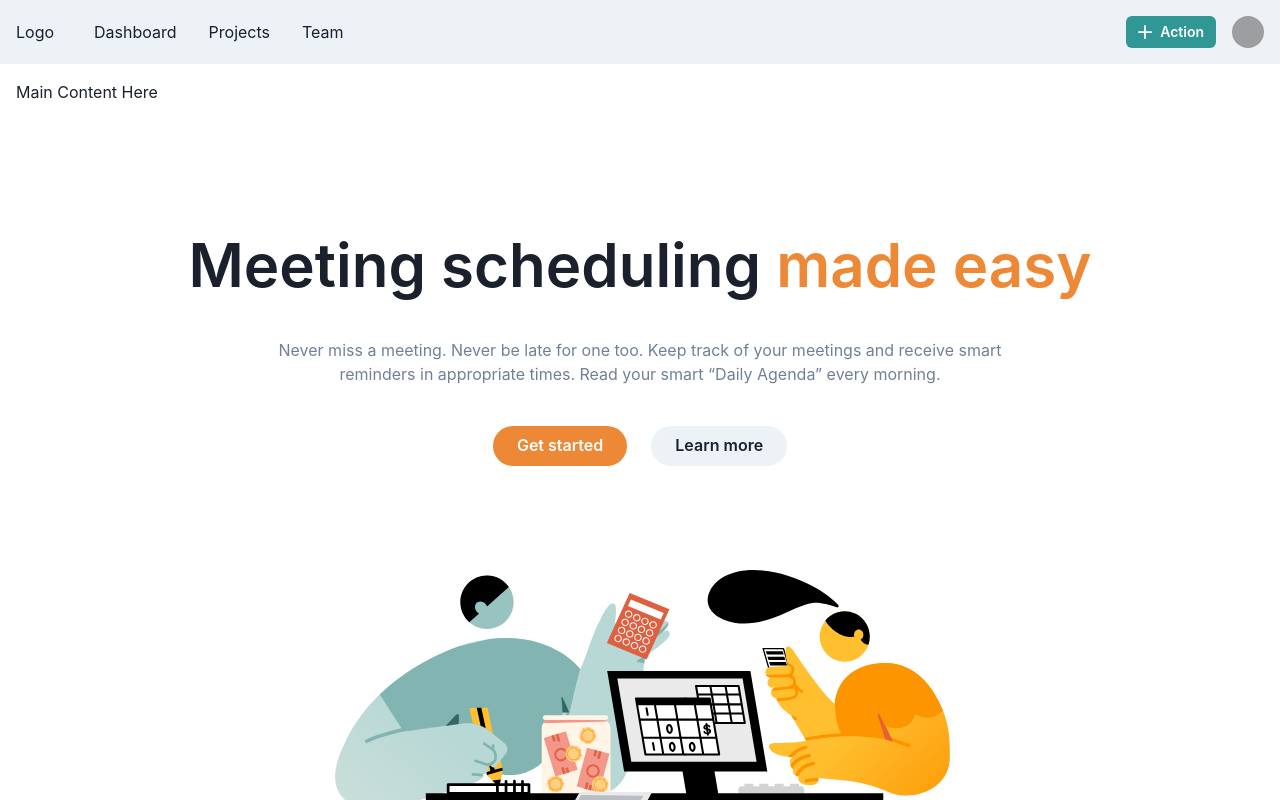
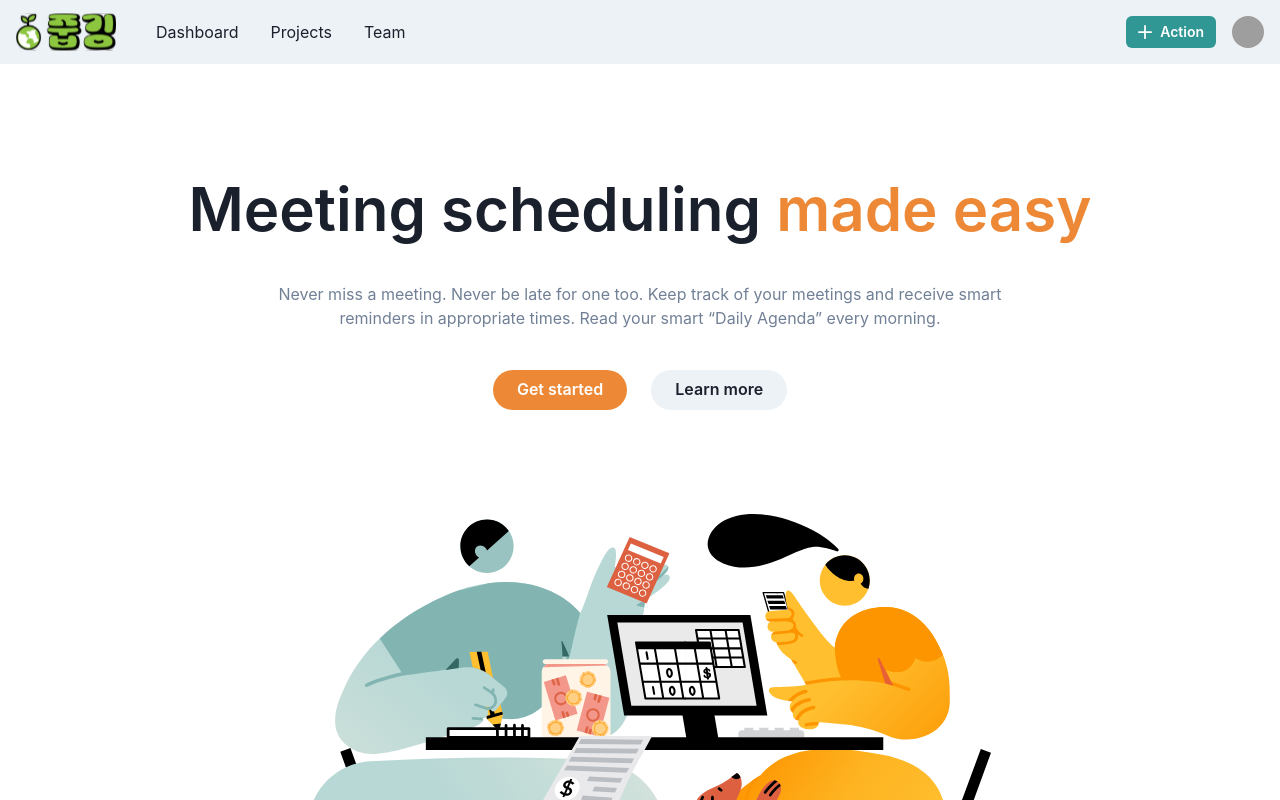
Before and after one commit to irisdew/jupging-frontend, a React (Vite) app: page / in a window 1280 px wide. Shown: the top 800 px of the page. Built offline with nearby package versions, Linux system fonts and the light colour scheme; grey boxes are pictures that could not be loaded.

Commit message:
:lipstick: add project logo

```diff
--- a/index.html
+++ b/index.html
@@ -2,9 +2,9 @@
 <html lang="en">
   <head>
     <meta charset="UTF-8" />
-    <link rel="icon" type="image/svg+xml" href="/vite.svg" />
+    <link rel="icon" type="image/svg+xml" href="/jupging2.png" />
     <meta name="viewport" content="width=device-width, initial-scale=1.0" />
-    <title>Vite + React + TS</title>
+    <title>줍깅</title>
   </head>
   <body>
     <div id="root"></div>
--- a/src/components/Header.tsx
+++ b/src/components/Header.tsx
@@ -15,9 +15,11 @@ import {
   useDisclosure,
   useColorModeValue,
   Stack,
+  Image,
 } from '@chakra-ui/react';
 import { HamburgerIcon, CloseIcon, AddIcon } from '@chakra-ui/icons';
 import { Link as ReactLink } from 'react-router-dom';
+import jupgingLogo from '/jupging.svg';
 
 const Links = ['Dashboard', 'Projects', 'Team'];
 
@@ -52,7 +54,12 @@ export default function Header() {
             onClick={isOpen ? onClose : onOpen}
           />
           <HStack spacing={8} alignItems={'center'}>
-            <Box>Logo</Box>
+            <Image
+              boxSize="100px"
+              src={jupgingLogo}
+              className="logo"
+              alt="줍깅 로고"
+            />
             <HStack
               as={'nav'}
               spacing={4}
@@ -108,8 +115,6 @@ export default function Header() {
           </Box>
         ) : null}
       </Box>
-
-      <Box p={4}>Main Content Here</Box>
     </>
   );
 }
```
Also changed, not shown: public/jupging.svg (added), public/jupging2.png (added).
